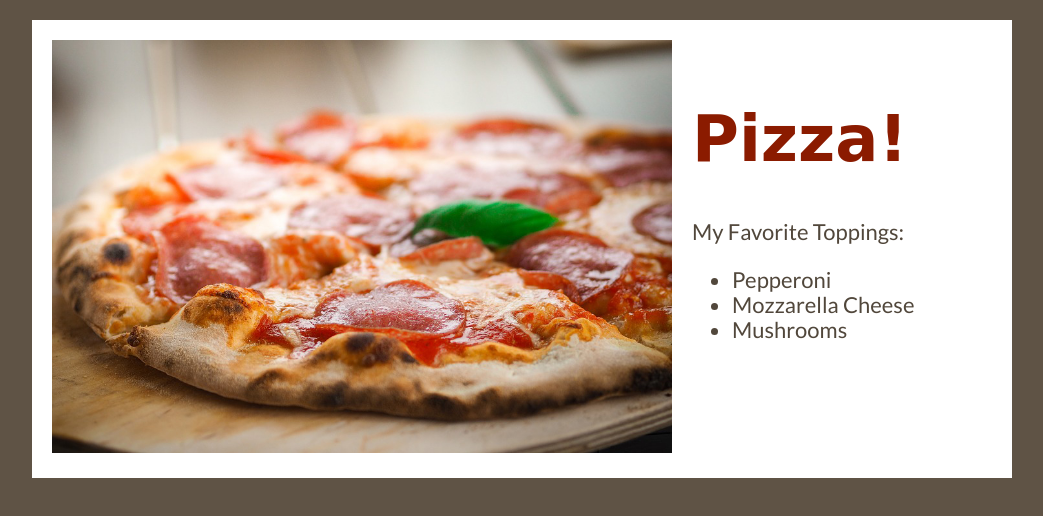
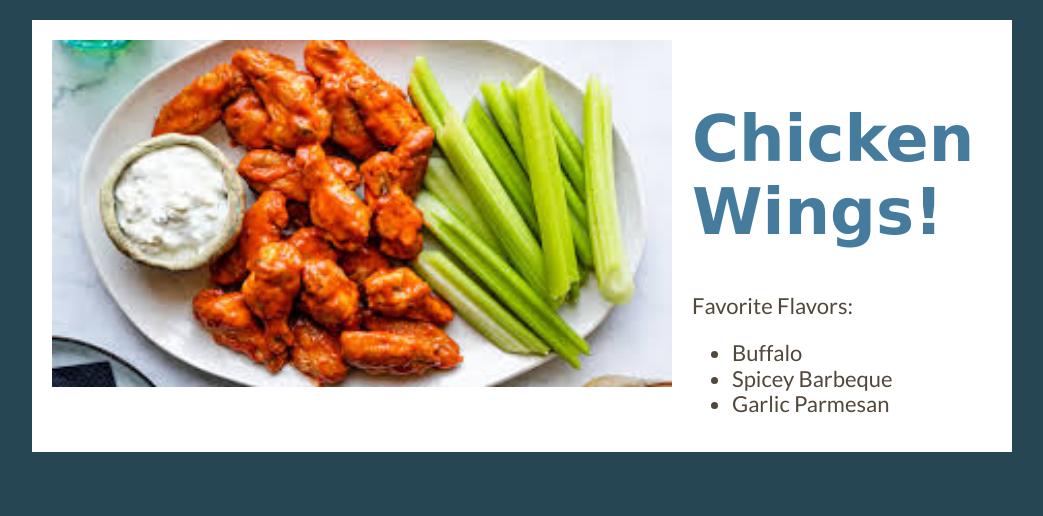
Before and after one commit to kesia-ross/Food-Test, a plain HTML site: page index.html in a window 1280 px wide. Shown: the whole page, without its empty margins (118-1161 px from the left). Drawn offline with nearby package versions, Linux system fonts and the light colour scheme; a web font is replaced by a local one.

Commit message:
Food type

```diff
--- a/index.html
+++ b/index.html
@@ -17,15 +17,15 @@
 
 <div class="pageContainer">
   <div class="imageContainer">
-    <img src="images/pizza.jpeg" alt="Pizza with pepperoni and cheese." />
+    <img src="images/wings.jpeg" alt="Buffalo Wings with Ranch Dressing and celery sticks" />
   </div>
   <div class="textContainer">
-    <h1>Pizza!</h1>
-    <p>My Favorite Toppings: </p>
+    <h1>Chicken Wings!</h1>
+    <p>Favorite Flavors: </p>
     <ul>
-      <li>Pepperoni</li>
-      <li>Mozzarella Cheese</li>
-      <li>Mushrooms</li>
+      <li>Buffalo</li>
+      <li>Spicey Barbeque</li>
+      <li>Garlic Parmesan</li>
     </ul>
   </div>
 </div>
--- a/style.css
+++ b/style.css
@@ -9,7 +9,7 @@
 @import url(https://fonts.googleapis.com/css?family=Fredericka+the+Great|Lato);
 
 body {
-  background-color: #5f5345;
+  background-color:#264653;
 }
 
 .pageContainer {
@@ -38,7 +38,7 @@ img {
 h1 {
   font-family: 'Fredericka the Great', cursive;
   font-size: 64px;
-  color: #8b1b00;
+  color: #457b9d;
 }
 
 p, li {
```
Also changed, not shown: images/wings.jpeg (added).
